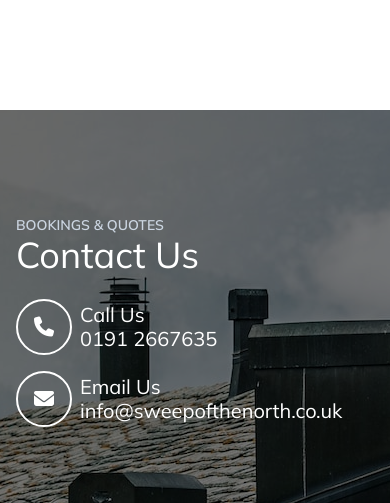
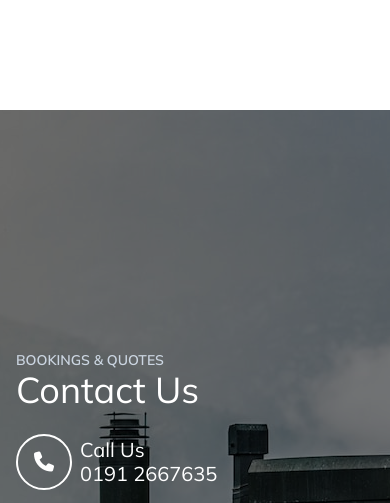
Before and after one commit to shepuk/sweepofthenorth, a plain HTML site: page index.html in a window 390 px wide. Shown: the part 5630-6133 px from the top of the page. Drawn offline with nearby package versions, Linux system fonts and the light colour scheme.

Commit message:
footer mobile fix

```diff
--- a/index.html
+++ b/index.html
@@ -281,7 +281,7 @@
         <!-- CONTACT DETAILS SECTION -->
         <div
         id="contact"
-        class="relative h-[50vh] hero bg-[url('images/sweep3.jpg')] bg-center"
+        class="relative py-60 hero bg-[url('images/sweep3.jpg')] bg-center"
       >
         <div class="absolute z-10 inset-0 bg-black opacity-50"></div>
         <div class="container mx-auto h-full px-4 relative z-20 flex flex-col justify-center">
```
